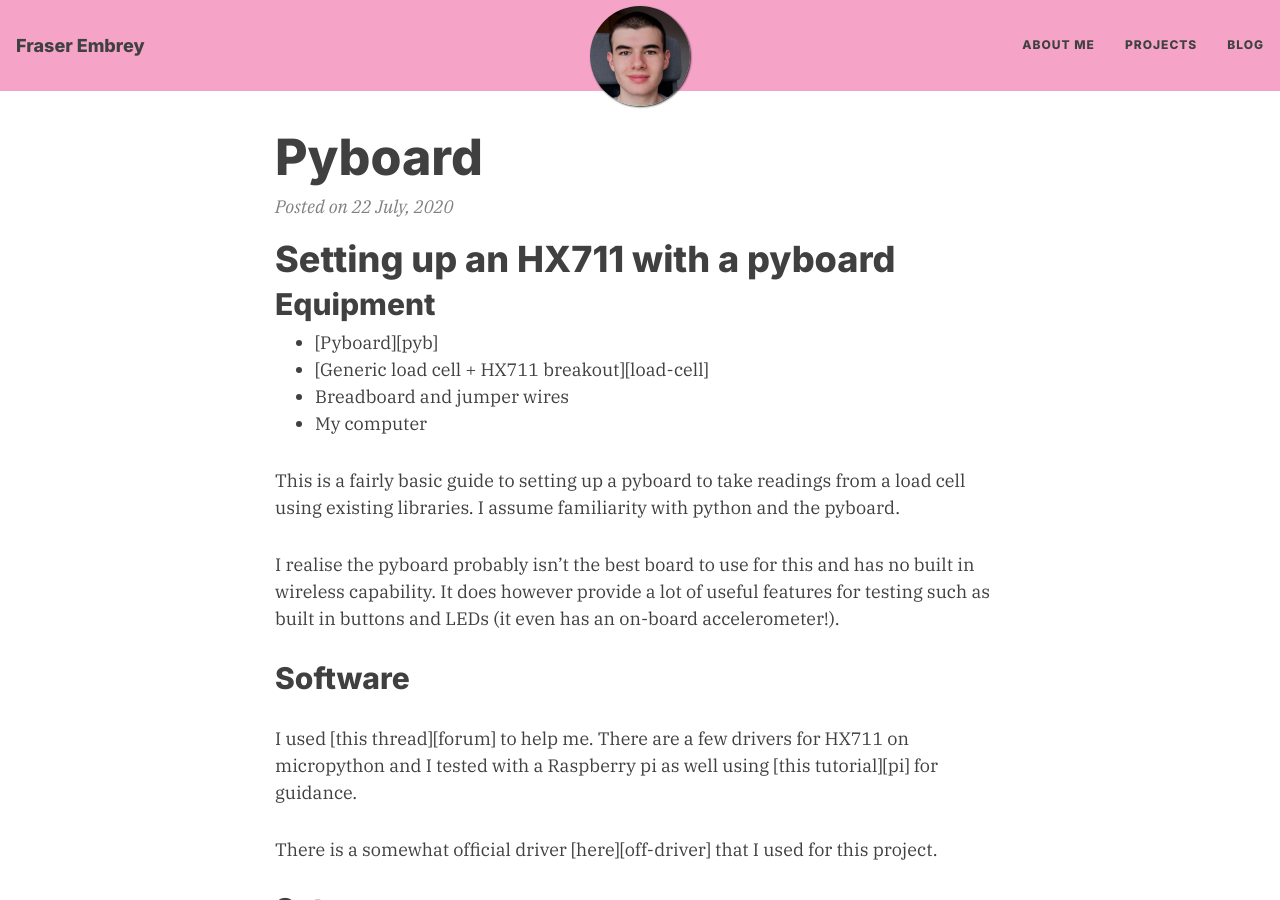
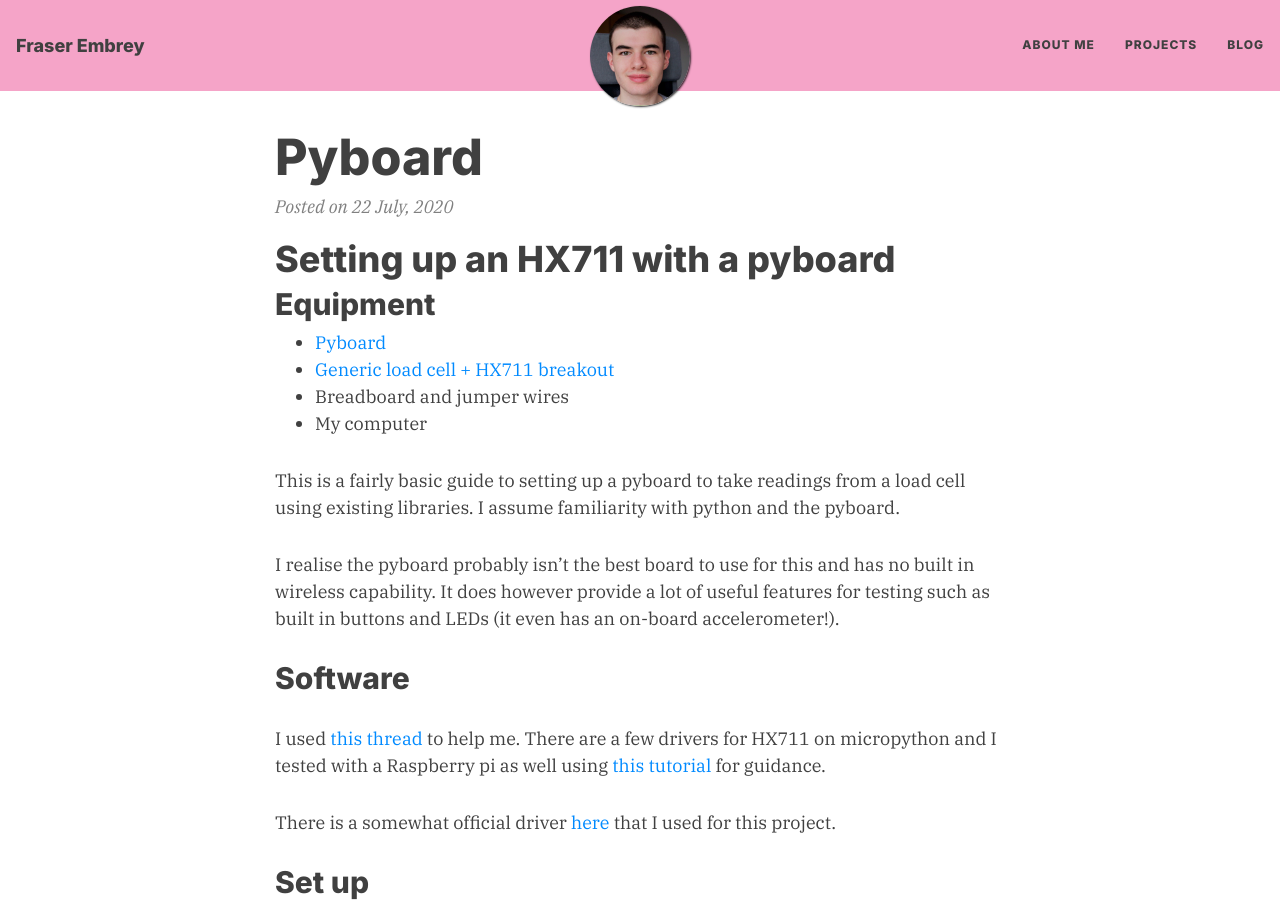
Before and after one commit to FraserEmbrey/FraserEmbrey.github.io, a Jekyll site: the page built from _posts/2020-07-22-pyboard.md, in a window 1280 px wide and 900 px high. Built offline with Jekyll 4.4.1, drawn with Linux system fonts in a browser that asks for light colours; nearby versions of some CDN libraries; some of the changed lines change nothing that is shown; some of the changed text lies outside the part shown.

Commit message:
hopefully fixed mkdwn links in new post

````diff
--- a/_posts/2020-07-22-pyboard.md
+++ b/_posts/2020-07-22-pyboard.md
@@ -68,9 +68,9 @@ while True:
 # Press the button and see that it should tare the value back to zero.
 ```
 
-[pyb](https://store.micropython.org/product/PYBv1.1H)
-[load-cell](https://uk.banggood.com/HX711-24bit-AD-Module-1kg-Aluminum-Alloy-Scale-Weighing-Sensor-Switch-Load-Cell-Kit-p-1124935.html?rmmds=search)
-[forum](https://forum.micropython.org/viewtopic.php?f=16&t=2678&sid=c3ffcfd86313aeaf2138712b5e3377f6)
-[pi](https://tutorials-raspberrypi.com/digital-raspberry-pi-scale-weight-sensor-hx711/)
-[my-driver](https://github.com/HowManyOliversAreThere/hx711_mpy-driver)
-[off-driver](https://github.com/SergeyPiskunov/micropython-hx711)
+[pyb]:https://store.micropython.org/product/PYBv1.1H
+[load-cell]:https://uk.banggood.com/HX711-24bit-AD-Module-1kg-Aluminum-Alloy-Scale-Weighing-Sensor-Switch-Load-Cell-Kit-p-1124935.html?rmmds=search
+[forum]:https://forum.micropython.org/viewtopic.php?f=16&t=2678&sid=c3ffcfd86313aeaf2138712b5e3377f6
+[pi]:https://tutorials-raspberrypi.com/digital-raspberry-pi-scale-weight-sensor-hx711/
+[my-driver]:https://github.com/HowManyOliversAreThere/hx711_mpy-driver
+[off-driver]:https://github.com/SergeyPiskunov/micropython-hx711
````
